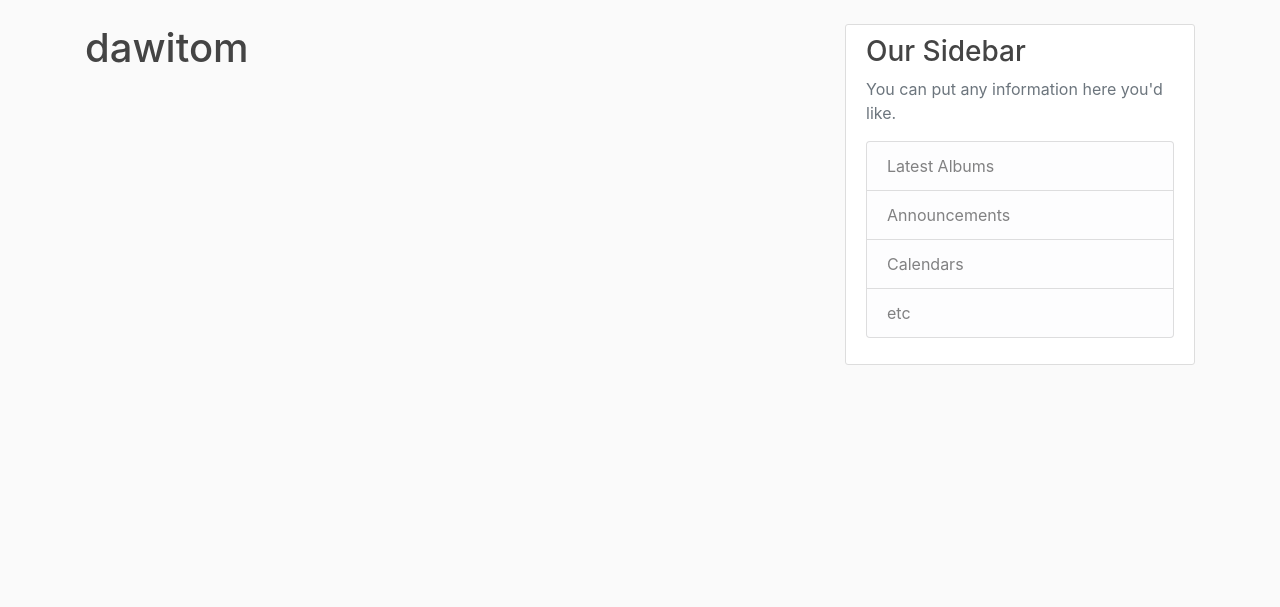
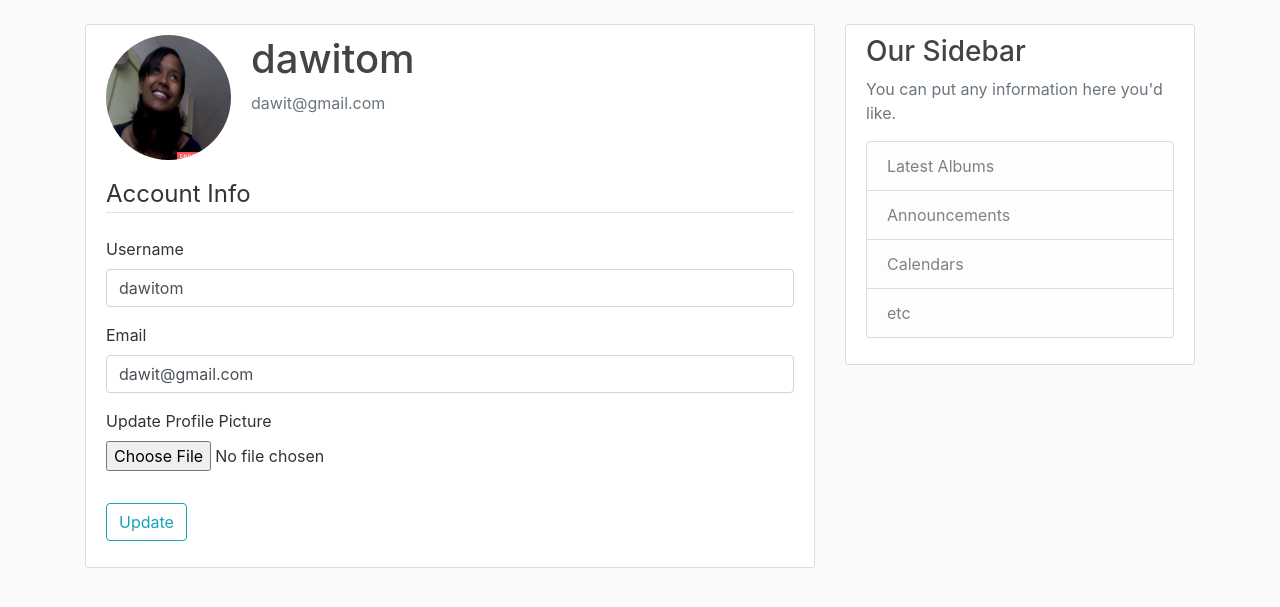
Before and after one commit to Ghenet/MusicPot, a Flask app: page /account in a window 1280 px wide. Shown: the part 56-663 px from the top of the page. Run offline with Flask 2, Linux system fonts and the light colour scheme; a user stored in the database is signed in; some libraries are stand-ins or nearby versions.

Commit message:
adds update inage functionality on account

```diff
--- a/musicbot/forms.py
+++ b/musicbot/forms.py
@@ -1,33 +1,43 @@
 from flask_wtf import FlaskForm
+from flask_wtf.file import FileField, FileAllowed
+from flask_login import current_user
 from wtforms import StringField, PasswordField, SubmitField, BooleanField
-from wtforms.validators import DataRequired, Length, Email,EqualTo, ValidationError
+from wtforms.validators import DataRequired, Length, Email, EqualTo, ValidationError
 from musicbot.models import User
-
+# import musicbot.models
 
 #Sign up form
 
+
+# def validate_username(form, username):
+#     print('username.data')
+#     for user in User.query.filter_by(username=username.data):
+#         if user:
+#             raise ValidationError('Username is taken. Please choose another one')
+
+
 class RegistrationForm(FlaskForm):
-    username = StringField('Username',validators= [DataRequired(),
-    Length(min=2,max=20)])
+    username = StringField('Username', validators=[DataRequired(), Length(min=2,max=20)])
     email = StringField('Email', validators=[DataRequired(),Email()])
     password = PasswordField('Password',validators=[DataRequired()])
     confirm_password = PasswordField('Confirm Password', validators=[DataRequired(), EqualTo('password')])
     submit = SubmitField('Sign Up')
 
 
-   #username validator
+#    username validator
     def validate_username(self, username):
-        user = User.query.filter_by(username =username.data)
-        if user:
-            raise ValidationError('That username is taken.please choose another one')
+        for user in User.query.filter_by(username=username.data):
+            if user:
+                raise ValidationError('Username is taken. Please choose another one')
 
 
 
     #email validator
     def validate_email(self, email):
-        user = User.query.filter_by(email =email.data)
-        if user:
-            raise ValidationError('That email is already taken.Please choose another one')
+        for user in User.query.filter_by(email=email.data):
+            if user:
+                raise ValidationError('Email is taken. Please choose another one')
+
 #Login Form
 
 class LoginForm(FlaskForm):
@@ -35,3 +45,26 @@ class LoginForm(FlaskForm):
     password = PasswordField('Password', validators=[DataRequired()])
     remember = BooleanField('Remember Me')
     submit =SubmitField('Login')
+
+
+#Update account form
+
+class UpdateAccountForm(FlaskForm):
+    username = StringField('Username', validators=[DataRequired(), Length(min=2, max=20)])
+    email = StringField('Email', validators=[DataRequired(), Email()])
+    picture = FileField('Update Profile Picture' ,validators=[FileAllowed(['jpg','png', 'jpeg'])])
+    submit = SubmitField('Update')
+
+  # username validator
+    def validate_username(self, username):
+        if username.data != current_user.username:
+            for user in User.query.filter_by(username=username.data):
+                if user:
+                    raise ValidationError('Username is taken. Please choose another one')
+
+    # #email validator
+    def validate_email(self, email):
+        if email.data != current_user.email:
+            for user in User.query.filter_by(email=email.data):
+                if user:
+                    raise ValidationError('Email is taken. Please choose another one')
--- a/musicbot/routes.py
+++ b/musicbot/routes.py
@@ -1,6 +1,9 @@
+import os
+import secrets
+from PIL import Image
 from flask import render_template,url_for,flash, redirect, request
 from musicbot import app , db, bcrypt
-from musicbot.forms import RegistrationForm ,LoginForm
+from musicbot.forms import RegistrationForm ,LoginForm , UpdateAccountForm
 from musicbot.models import  User , Post
 from flask_login import login_user , current_user,logout_user, login_required
 
@@ -44,10 +47,14 @@ def profile():
 
 @app.route('/register', methods=['GET','POST'])
 def register():
-    if current_user.is_authenticated:
-        return redirect(url_for('home'))
+    print('in register')
+    # if current_user.is_authenticated:
+    #     print('in if')
+    #     return redirect(url_for('home'))
     form = RegistrationForm()
+    print(request.form)
     if form.validate_on_submit():
+        print('in other if')
         hashed_password = bcrypt.generate_password_hash(form.password.data).decode('utf-8')
         user = User(username=form.username.data, email=form.email.data, password=hashed_password)
         db.session.add(user)
@@ -77,10 +84,36 @@ def login():
 @app.route('/logout')
 def logout():
     logout_user()
-    return redirect(url_for('home'))
+    return redirect(url_for('login'))
 
 
-@app.route('/account')
+def save_picture(form_picture):
+    random_hex = secrets.token_hex(8)
+    _, f_ext = os.path.splitext(form_picture.filename)
+    picture_fn = random_hex + f_ext
+    picture_path = os.path.join(app.root_path, 'static/images', picture_fn)
+    #resize the image before saving it
+
+
+    form_picture.save(picture_path)
+
+    return  picture_fn
+
+@app.route('/account', methods=['GET', 'POST'])
 @login_required
 def account():
-    return render_template('account.html' , title='Account')
+    form = UpdateAccountForm()
+    if form.validate_on_submit():
+        if form.picture.data:
+            picture_file = save_picture(form.picture.data)
+            current_user.image_file = picture_file
+        current_user.username = form.username.data
+        current_user.email = form.email.data
+        db.session.commit()
+        flash('your account has been updated!', 'success')
+        return redirect(url_for('account'))
+    elif request.method == 'GET':
+        form.username.data = current_user.username
+        form.email.data = current_user.email
+    image_file = url_for('static', filename='images/' + current_user.image_file)
+    return render_template('account.html', title='Account', image_file=image_file, form=form)
--- a/musicbot/templates/account.html
+++ b/musicbot/templates/account.html
@@ -1,4 +1,69 @@
 {%extends 'layout.html' %}
 {% block content %}
-<h1>{{current_user.username}}</h1>
+    <div class="content-section">
+        <div class="media">
+          <img class="rounded-circle account-img" src="{{ image_file }}">
+          <div class="media-body">
+            <h2 class="account-heading">{{ current_user.username }}</h2>
+            <p class="text-secondary">{{ current_user.email }}</p>
+          </div>
+        </div>
+        <!-- FORM HERE -->
+
+
+                <form method="POST" action="" enctype="multipart/form-data">
+                        {{ form.hidden_tag()}}
+                 <fieldset class="form-group">
+                    <legend class="border-bottom mb-4">Account Info</legend>
+
+                    <div class="form-group">
+                            {{form.username.label(class="form-control-label")}}
+                            {% if form.username.errors %}
+                                {{form.username(class="form-control from-control-lg is-invalid")}}
+                                <div class="invalid-feedback">
+                                    {% for error in form.username.errors %}
+                                    <span>{{ error }}</span>
+                                    {% endfor %}
+                                </div>
+                                {% else %}
+                                {{form.username(class="form-control from-control-lg")}}
+                                {% endif %}
+
+                    </div>
+                    <div class="form-group">
+                            {{form.email.label(class="form-control-label")}}
+
+                            {% if form.email.errors %}
+                                {{form.email(class="form-control from-control-lg is-invalid")}}
+                                    <div class="invalid-feedback">
+                                        {% for error in form.email.errors %}
+                                        <span>{{ error }}</span>
+                                        {% endfor %}
+                                    </div>
+                            {% else %}
+                                {{form.email(class="form-control from-control-lg")}}
+                            {% endif %}
+
+
+                        </div>
+                        <div class="form-group">
+                            {{form.picture.label()}}
+                            {{form.picture(class="form-control-file")}}
+                            {% if form.picture.errors %}
+
+                            {% for error in form.picture.errors %}
+                            <span class="text-danger">{{ error }}</span></br>
+                            {% endfor %}
+
+
+                            {% endif %}
+
+                         </div>
+                 </fieldset>
+            <div class="form-group">
+                {{ form.submit(class="btn btn-outline-info")}}
+            </div>
+        </form>
+
+    </div>
 {% endblock content %}
--- a/musicbot/templates/register.html
+++ b/musicbot/templates/register.html
@@ -15,9 +15,9 @@
                                     <span>{{ error }}</span>
                                     {% endfor %}
                                 </div>
-                                {% else %}
+                            {% else %}
                                 {{form.username(class="form-control from-control-lg")}}
-                                {% endif %}
+                            {% endif %}
 
                     </div>
                     <div class="form-group">
```
Also changed, not shown: musicbot/models.py (+3 -5 lines), musicbot/site.db, musicbot/static/images/118a24b15974e64d.jpg (added), musicbot/static/images/27928b131a0b447e.jpg (added), musicbot/static/images/415653653d899233.jpg (added), musicbot/static/images/5b04ab1e833de22f.jpg (added), musicbot/static/images/611245163ea825eb.jpg (added), musicbot/static/images/a015a5b4e3503f6f.jpg (added), musicbot/static/images/b11a256687ea980b.jpg (added), musicbot/static/images/dd061fd0889a750c.jpg (added), musicbot/static/images/default.png (added), musicbot/static/images/e4f68dd00d2f3906.jpg (added), musicbot/static/images/e9af23bdeff6844d.jpg (added).
